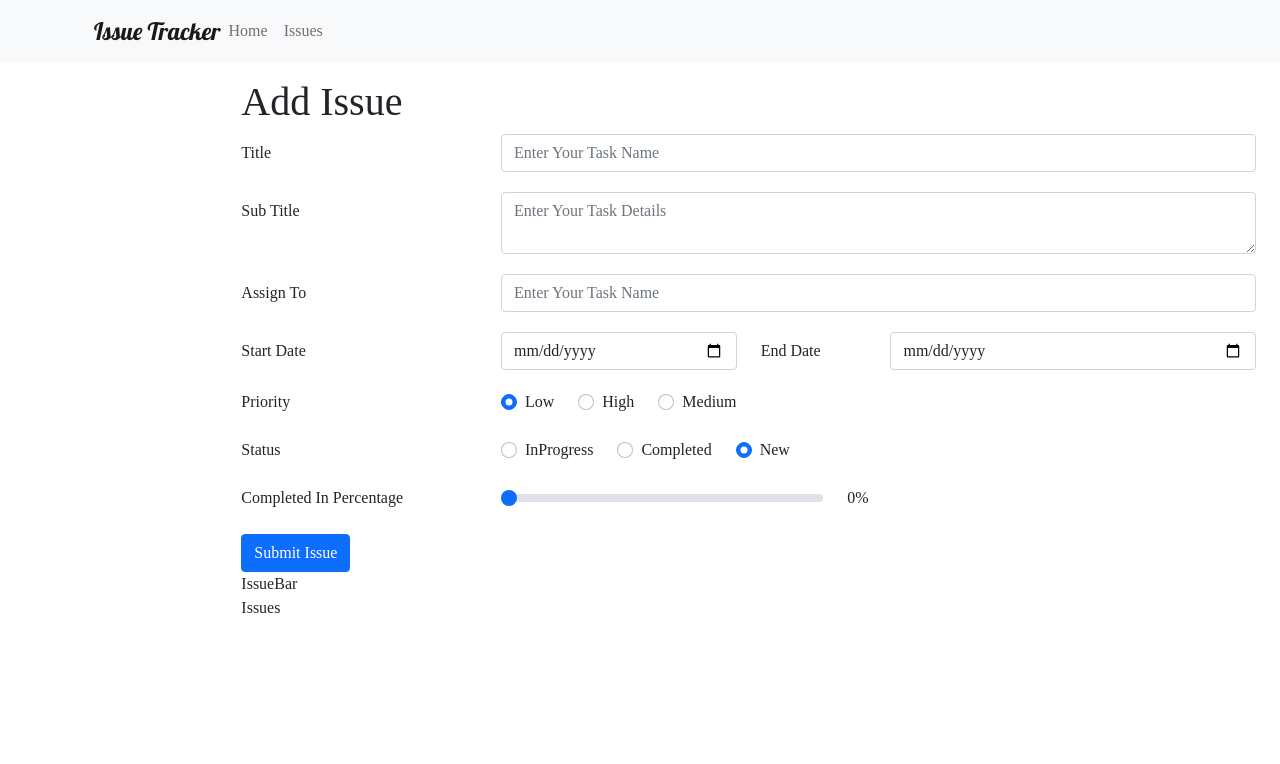
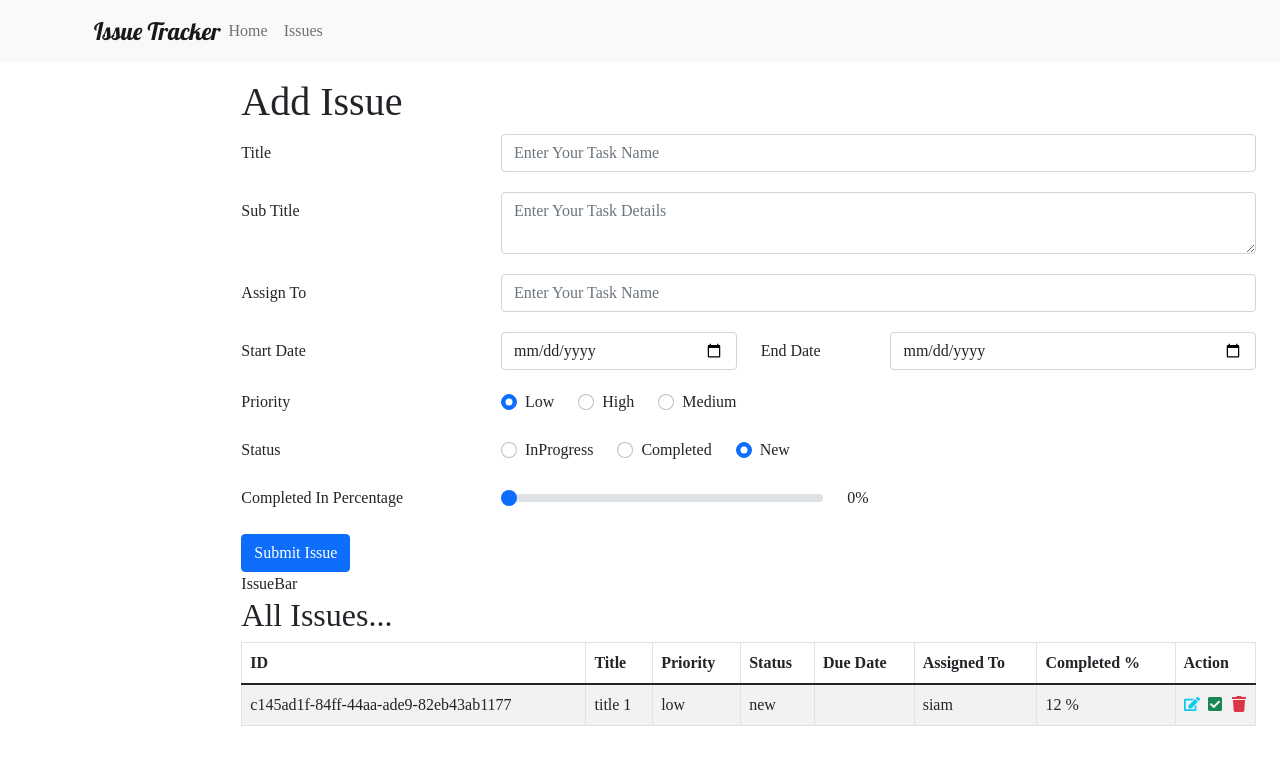
Before and after one commit to siaaam/issue-tracker-react-strapi, a React (Vite) app: page / in a window 1280 px wide. Shown: the top 764 px of the page. Built offline with nearby package versions, Linux system fonts and the light colour scheme; a web font is replaced by a local one.

Commit message:
issues componet showed in ui

```diff
--- a/package.json
+++ b/package.json
@@ -11,7 +11,9 @@
     "bootstrap": "^5.1.3",
     "react": "^18.0.0",
     "react-bootstrap": "^2.4.0",
-    "react-dom": "^18.0.0"
+    "react-dom": "^18.0.0",
+    "react-icons": "^4.3.1",
+    "uuid": "^8.3.2"
   },
   "devDependencies": {
     "@types/react": "^18.0.0",
--- a/src/AddIssue.jsx
+++ b/src/AddIssue.jsx
@@ -1,8 +1,8 @@
 import React, { useState } from 'react';
 import { Form, Row, Col, Button } from 'react-bootstrap';
+import { v4 as uuid } from 'uuid';
 
-const AddIssue = () => {
-  const [issue, setIssue] = useState({
+const defaultIssue = {
   title: '',
   subTitle: '',
   assignedTo: '',
@@ -11,7 +11,10 @@ const AddIssue = () => {
   priority: 'low',
   status: 'new',
   completedPercentage: 0,
-  });
+};
+
+const AddIssue = ({ addIssue }) => {
+  const [issue, setIssue] = useState(defaultIssue);
 
   const [errors, setErrors] = useState({
     title: '',
@@ -70,6 +73,7 @@ const AddIssue = () => {
           endDate: 'End Date is required',
         }));
       }
+
       if (priority === '') {
         setErrors((prevErrors) => ({
           ...prevErrors,
@@ -81,7 +85,8 @@ const AddIssue = () => {
     const isValid = Object.values(issue).every((elm) => elm);
 
     if (isValid) {
-      console.log(issue);
+      addIssue({ ...issue, id: uuid() });
+      setIssue(defaultIssue);
     }
   };
 
--- a/src/App.jsx
+++ b/src/App.jsx
@@ -7,16 +7,35 @@ import Issues from './issues';
 import AddIssue from './AddIssue';
 
 import { Row, Col, Container } from 'react-bootstrap';
+import { useState } from 'react';
 
 function App() {
+  const [issues, setIssues] = useState([
+    {
+      id: 'c145ad1f-84ff-44aa-ade9-82eb43ab1177',
+      title: 'title 1',
+      subTitle: 'sub title 2',
+      assignedTo: 'siam',
+      startDate: '',
+      endDate: '',
+      priority: 'low',
+      status: 'new',
+      completedPercentage: 12,
+    },
+  ]);
+
+  const addIssue = (issue) => {
+    setIssues([...issues, issue]);
+  };
+  console.log(issues);
   return (
     <Row>
       <Navigation />
       <Col sm={{ span: 10, offset: 2 }}>
         <Container>
-          <AddIssue />
+          <AddIssue addIssue={addIssue} />
           <IssueBar />
-          <Issues />
+          <Issues issues={issues} />
         </Container>
       </Col>
     </Row>
--- a/src/issues.jsx
+++ b/src/issues.jsx
@@ -1,7 +1,61 @@
 import React from 'react';
+import { Table } from 'react-bootstrap';
+import { FaTrash, FaCheckSquare, FaEdit } from 'react-icons/fa';
 
-const Issues = () => {
-  return <div>Issues</div>;
+const Issues = ({ issues }) => {
+  return (
+    <>
+      <h2>All Issues...</h2>
+      <Table striped bordered hover>
+        <thead>
+          <tr>
+            <th>ID</th>
+            <th>Title</th>
+            <th>Priority</th>
+            <th>Status</th>
+            <th>Due Date</th>
+            <th>Assigned To</th>
+            <th>Completed %</th>
+            <th>Action</th>
+          </tr>
+        </thead>
+        <tbody>
+          {issues.map((issue) => {
+            const {
+              id,
+              title,
+              priority,
+              status,
+              endDate,
+              assignedTo,
+              completedPercentage,
+            } = issue;
+            return (
+              <tr key={id}>
+                <td>{id}</td>
+                <td>{title}</td>
+                <td>{priority}</td>
+                <td>{status}</td>
+                <td>{endDate}</td>
+                <td>{assignedTo}</td>
+                <td>{completedPercentage} %</td>
+                <td>
+                  <div
+                    className="d-flex justify-content-between align-items-center"
+                    style={{ height: '21px' }}
+                  >
+                    <FaEdit className="text-info" />
+                    <FaCheckSquare className="text-success" />
+                    <FaTrash className="text-danger" />
+                  </div>
+                </td>
+              </tr>
+            );
+          })}
+        </tbody>
+      </Table>
+    </>
+  );
 };
 
 export default Issues;
```
Also changed, not shown: 1 other file (tests, documents, lock files or other folders). Lines whose indentation alone changed are shown as unchanged.
